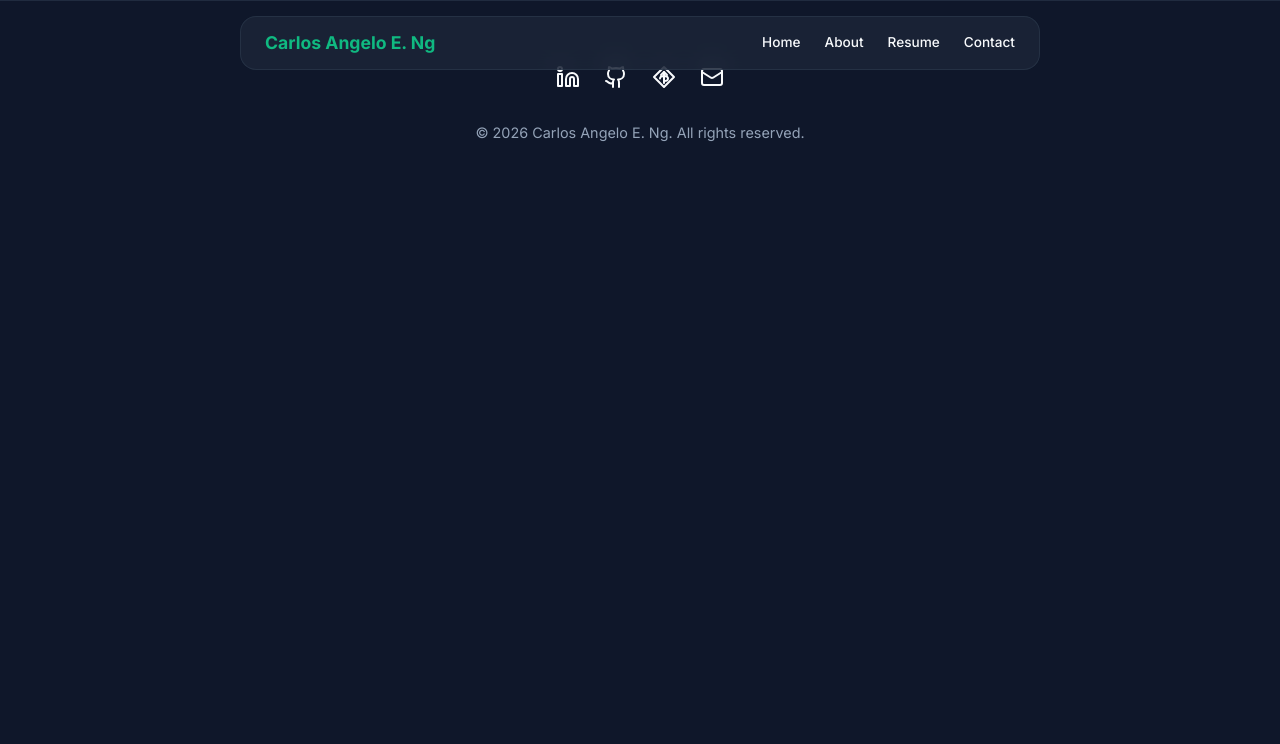
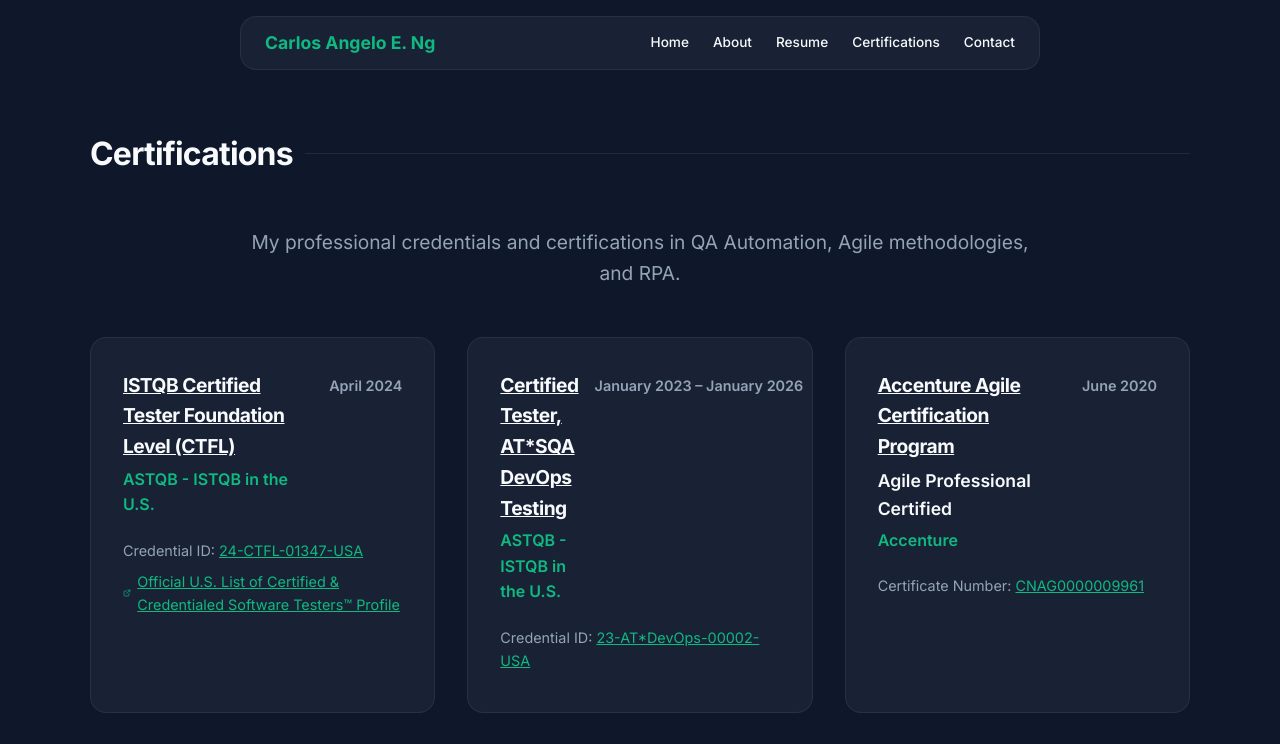
Before and after one commit to cng07/carlosng07, a React (Vite) app: page /certifications in a window 1280 px wide. Shown: the top 744 px of the page. Built offline with nearby package versions, Linux system fonts and the light colour scheme.

Commit message:
UI: Add dedicated Certifications page and update navigation

```diff
--- a/src/App.jsx
+++ b/src/App.jsx
@@ -13,6 +13,7 @@ import Home from './pages/Home';
 import About from './pages/About';
 import Contact from './pages/Contact';
 import Resume from './pages/Resume';
+import Certifications from './pages/Certifications';
 
 const App = () => {
     return (
@@ -28,6 +29,7 @@ const App = () => {
                         <Link to="/">Home</Link>
                         <Link to="/about">About</Link>
                         <Link to="/resume">Resume</Link>
+                        <Link to="/certifications">Certifications</Link>
                         <Link to="/contact">Contact</Link>
                     </div>
                 </nav>
@@ -36,6 +38,7 @@ const App = () => {
                     <Route path="/" element={<Home />} />
                     <Route path="/about" element={<About />} />
                     <Route path="/resume" element={<Resume />} />
+                    <Route path="/certifications" element={<Certifications />} />
                     <Route path="/contact" element={<Contact />} />
                 </Routes>
 
--- /dev/null
+++ b/src/pages/Certifications.jsx
@@ -0,0 +1,61 @@
+import React from 'react';
+import { motion } from 'framer-motion';
+import { Award, ExternalLink, CheckCircle2 } from 'lucide-react';
+import { resumeData } from '../data/resumeData';
+
+const Certifications = () => {
+    return (
+        <div className="section container" style={{ paddingTop: '8rem' }}>
+            <motion.div
+                initial={{ opacity: 0, y: 20 }}
+                animate={{ opacity: 1, y: 0 }}
+                transition={{ duration: 0.6 }}
+            >
+                <h1 className="section-title">Certifications</h1>
+                <p style={{ color: 'var(--text-muted)', fontSize: '1.2rem', textAlign: 'center', marginBottom: '3rem', maxWidth: '800px', margin: '0 auto 3rem' }}>
+                    My professional credentials and certifications in QA Automation, Agile methodologies, and RPA.
+                </p>
+
+                <div style={{ display: 'grid', gridTemplateColumns: 'repeat(auto-fit, minmax(320px, 1fr))', gap: '2rem' }}>
+                    {resumeData.certifications.map((cert, i) => (
+                        <motion.div
+                            key={i}
+                            className="glass"
+                            style={{ padding: '2rem', display: 'flex', flexDirection: 'column', gap: '0.8rem' }}
+                            whileHover={{ y: -5 }}
+                        >
+                            <div style={{ display: 'flex', justifyContent: 'space-between', alignItems: 'flex-start', gap: '1rem' }}>
+                                <div style={{ flex: 1 }}>
+                                    <h3 style={{ color: 'var(--text-main)', fontSize: '1.2rem', marginBottom: '0.3rem', textDecoration: 'underline' }}>{cert.title}</h3>
+                                    {cert.subtitle && <p style={{ color: 'var(--text-main)', fontWeight: 600, fontSize: '1.1rem', marginBottom: '0.3rem' }}>{cert.subtitle}</p>}
+                                    <p style={{ fontSize: '1rem', color: 'var(--primary)', fontWeight: 600 }}>{cert.issuer}</p>
+                                </div>
+                                <span style={{ fontSize: '0.9rem', color: 'var(--text-muted)', whiteSpace: 'nowrap', fontWeight: 600, marginTop: '0.3rem' }}>{cert.period}</span>
+                            </div>
+
+                            <div style={{ marginTop: '0.5rem' }}>
+                                <p style={{ fontSize: '0.9rem', color: 'var(--text-muted)', marginBottom: '0.5rem' }}>
+                                    {cert.idLabel || 'Credential ID'}: {cert.link ? (
+                                        <a href={cert.link} target="_blank" rel="noreferrer" style={{ color: 'var(--primary)', textDecoration: 'underline' }}>
+                                            {cert.credentialId}
+                                        </a>
+                                    ) : cert.credentialId}
+                                </p>
+
+                                {cert.additionalLinks && cert.additionalLinks.map((al, idx) => (
+                                    <p key={idx} style={{ fontSize: '0.9rem', marginTop: '0.5rem' }}>
+                                        <a href={al.url} target="_blank" rel="noreferrer" style={{ color: 'var(--primary)', textDecoration: 'underline', display: 'flex', alignItems: 'center', gap: '0.4rem' }}>
+                                            <ExternalLink size={14} /> {al.label}
+                                        </a>
+                                    </p>
+                                ))}
+                            </div>
+                        </motion.div>
+                    ))}
+                </div>
+            </motion.div>
+        </div>
+    );
+};
+
+export default Certifications;
```
